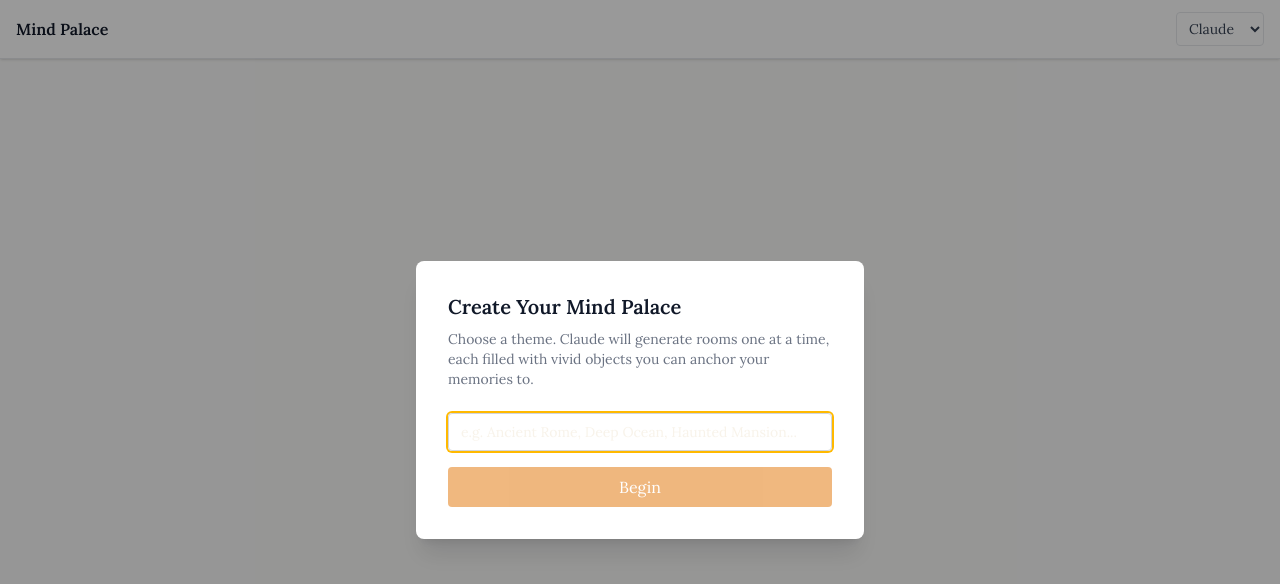
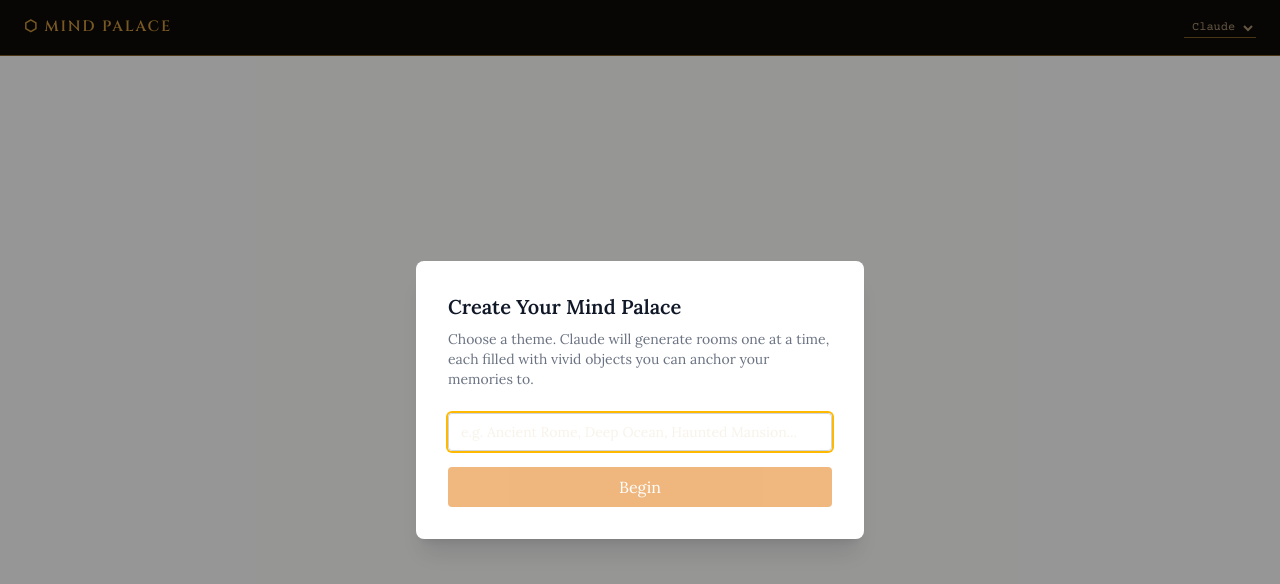
Before and after one commit to Mxbach/MindPalaceGenerator, a Next.js app: page / in a window 1280 px wide. Shown: the top 584 px of the page. Built offline with nearby package versions, Linux system fonts and the light colour scheme.

Commit message:
feat: redesign header with Grimoire typography and gold accents

```diff
--- a/app/page.tsx
+++ b/app/page.tsx
@@ -88,28 +88,92 @@ export default function Home() {
   return (
     <div className="flex flex-col h-screen bg-stone-50">
       {/* Header */}
-      <header className="flex items-center justify-between px-4 py-3 bg-white border-b border-gray-200 shadow-sm shrink-0">
-        <div className="flex items-center gap-3">
-          <h1 className="font-bold text-gray-900">Mind Palace</h1>
-          {palace && <span className="text-sm text-gray-500 italic">— {palace.topic}</span>}
+      <header style={{
+        display: 'flex',
+        alignItems: 'center',
+        justifyContent: 'space-between',
+        padding: '0 1.5rem',
+        height: '56px',
+        background: 'var(--ink)',
+        borderBottom: '1px solid var(--gold-dim)',
+        flexShrink: 0,
+      }}>
+        {/* Left: sigil + palace name + topic */}
+        <div style={{ display: 'flex', alignItems: 'baseline', gap: '0.5rem' }}>
+          <span style={{
+            fontFamily: 'var(--font-cinzel), serif',
+            fontSize: '15px',
+            fontWeight: '600',
+            letterSpacing: '0.12em',
+            color: 'var(--gold)',
+          }}>
+            ⬡ MIND PALACE
+          </span>
+          {palace && (
+            <>
+              <span style={{ color: 'var(--gold-dim)', margin: '0 0.25rem' }}>—</span>
+              <span style={{
+                fontFamily: 'var(--font-courier), monospace',
+                fontSize: '13px',
+                fontStyle: 'italic',
+                color: 'var(--smoke)',
+              }}>
+                {palace.topic}
+              </span>
+            </>
+          )}
         </div>
-        <div className="flex items-center gap-3">
+
+        {/* Right: provider select + error + generate button */}
+        <div style={{ display: 'flex', alignItems: 'center', gap: '1rem' }}>
           <select
             value={provider}
             onChange={e => setProvider(e.target.value as 'claude' | 'openai')}
-            className="text-sm border border-gray-200 rounded px-2 py-1.5 bg-white text-gray-700"
+            style={{
+              fontFamily: 'var(--font-courier), monospace',
+              fontSize: '12px',
+              color: 'var(--smoke)',
+              background: 'transparent',
+              border: 'none',
+              borderBottom: '1px solid var(--gold-dim)',
+              outline: 'none',
+              cursor: 'pointer',
+              padding: '2px 4px',
+            }}
           >
-            <option value="claude">Claude</option>
-            <option value="openai">OpenAI</option>
+            <option value="claude" style={{ background: 'var(--ink)' }}>Claude</option>
+            <option value="openai" style={{ background: 'var(--ink)' }}>OpenAI</option>
           </select>
-          {error && <span className="text-sm text-red-500">{error}</span>}
+
+          {error && (
+            <span style={{
+              fontFamily: 'var(--font-courier), monospace',
+              fontSize: '12px',
+              color: '#f87171',
+            }}>
+              {error}
+            </span>
+          )}
+
           {palace && (
             <button
               onClick={handleGenerateRoom}
               disabled={generating}
-              className="bg-amber-600 hover:bg-amber-700 disabled:opacity-50 text-white text-sm font-medium px-4 py-1.5 rounded transition-colors"
+              className={generating ? 'animate-breathe' : ''}
+              style={{
+                fontFamily: 'var(--font-cinzel), serif',
+                fontSize: '12px',
+                fontWeight: '600',
+                letterSpacing: '0.1em',
+                color: 'var(--parchment)',
+                background: generating ? 'var(--gold-dim)' : 'var(--ember)',
+                border: 'none',
+                padding: '6px 16px',
+                cursor: generating ? 'not-allowed' : 'pointer',
+                transition: 'background 200ms ease',
+              }}
             >
-              {generating ? 'Generating...' : '+ Room'}
+              {generating ? 'CONJURING...' : '+ ROOM'}
             </button>
           )}
         </div>
```
